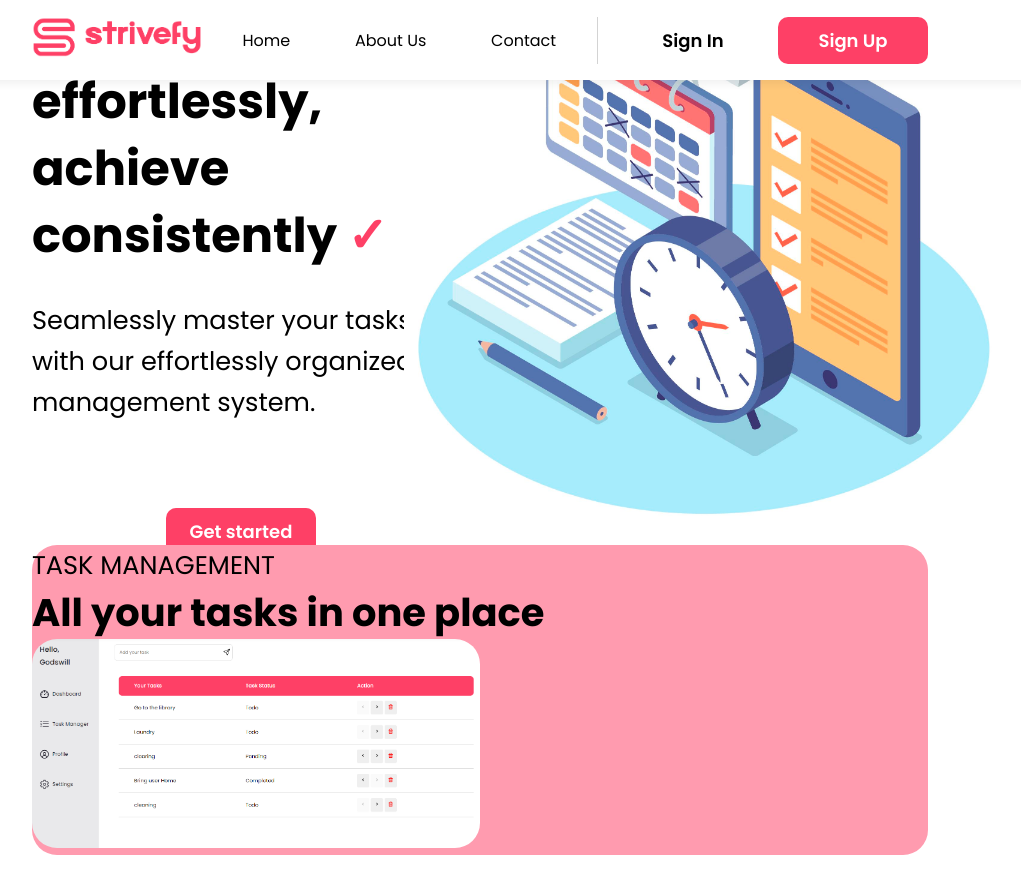
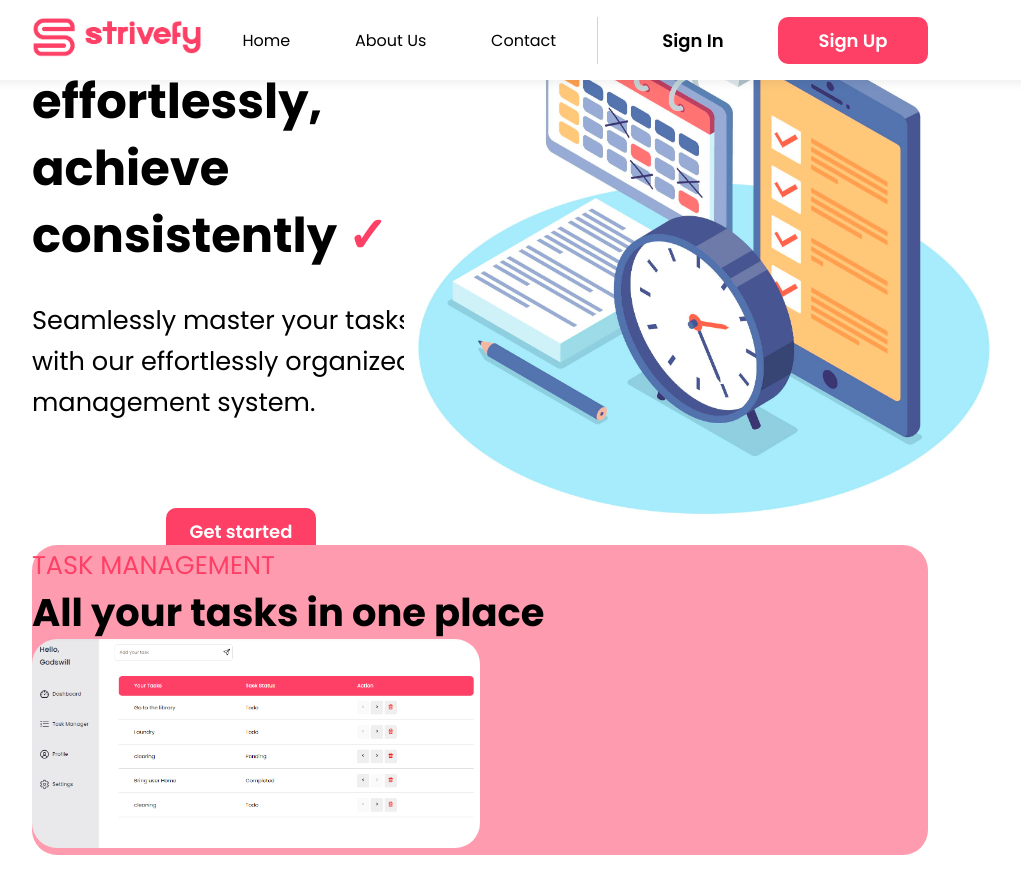
Before and after one commit to G-V-Utong/strivefy, a React (Vite) app in the folder client/: page / in a window 1280 px wide. Shown: the top 894 px of the page, without its empty margins (160-1181 px from the left). Built offline with nearby package versions, Linux system fonts and the light colour scheme.

Commit message:
Update to homepage

```diff
--- a/client/src/pages/home/home.scss
+++ b/client/src/pages/home/home.scss
@@ -67,6 +67,9 @@
         width: auto\9;
         border-radius: 25px;
       }
+      p {
+        color:#FE4066;
+      }
     }
   }
 }
```
